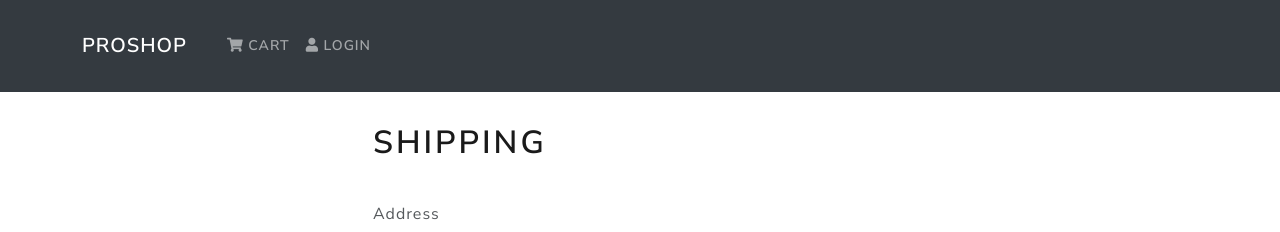
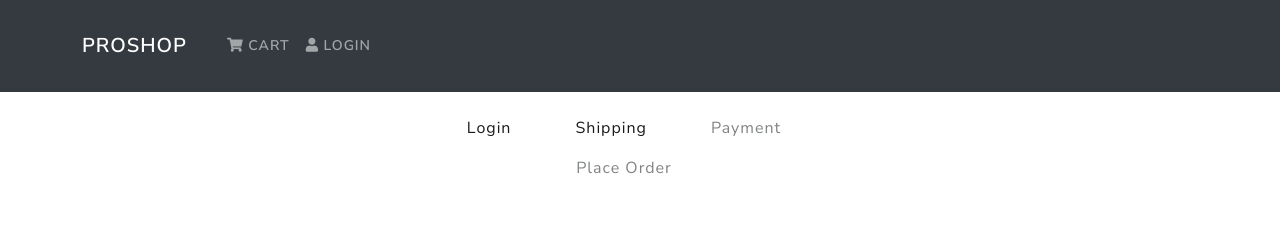
Before and after one commit to David-Albano/E-Commerce-React-Django, a React (Create React App) app in the folder frontend/: page /shipping in a window 1280 px wide. Shown: the top 232 px of the page. Built offline with nearby package versions, Linux system fonts and the light colour scheme.

Commit message:
Checkout Steps Component

```diff
--- /dev/null
+++ b/frontend/src/components/CheckoutSteps.js
@@ -0,0 +1,51 @@
+import React from 'react'
+import { Nav } from 'react-bootstrap'
+import { LinkContainer } from 'react-router-bootstrap'
+
+function CheckoutSteps({ step1, step2, step3, step4 }) {
+    return (
+        <Nav className='justify-content-center mb-4'>
+            <Nav.Item>
+                {step1 ? (
+                        <LinkContainer to='/login'>
+                            <Nav.Link>Login</Nav.Link>
+                        </LinkContainer>)
+
+                        : (<Nav.Link disabled>Login</Nav.Link>)
+                }
+            </Nav.Item>
+
+            <Nav.Item>
+                {step2 ? (
+                        <LinkContainer to='/shipping'>
+                            <Nav.Link>Shipping</Nav.Link>
+                        </LinkContainer>)
+
+                        : (<Nav.Link disabled>Shipping</Nav.Link>)
+                }
+            </Nav.Item>
+
+            <Nav.Item>
+                {step3 ? (
+                        <LinkContainer to='/payment'>
+                            <Nav.Link>Payment</Nav.Link>
+                        </LinkContainer>)
+
+                        : (<Nav.Link disabled>Payment</Nav.Link>)
+                }
+            </Nav.Item>
+
+            <Nav.Item>
+                {step4 ? (
+                        <LinkContainer to='/placeorder'>
+                            <Nav.Link>Place Order</Nav.Link>
+                        </LinkContainer>)
+
+                        : (<Nav.Link disabled>Place Order</Nav.Link>)
+                }
+            </Nav.Item>
+        </Nav>
+    )
+}
+
+export default CheckoutSteps
--- a/frontend/src/screens/ShippingScreen.js
+++ b/frontend/src/screens/ShippingScreen.js
@@ -3,6 +3,7 @@
 import { useNavigate } from 'react-router-dom'
 import { Form, Button } from 'react-bootstrap'
 import FormContainer from '../components/FormContainer'
+import CheckoutSteps from '../components/CheckoutSteps'
 import { saveShippingAddress } from '../actions/cartActions'
 
 function ShippingScreen() {
@@ -36,6 +37,8 @@
 
     return (
         <FormContainer>
+            <CheckoutSteps step1 step2></CheckoutSteps>
+
             <h1>SHIPPING</h1>
             <Form onSubmit={submitHandler}>
                 <Form.Group className='mt-4' controlId='address'>
```
